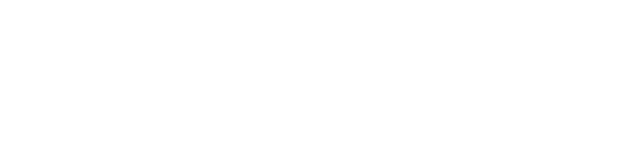
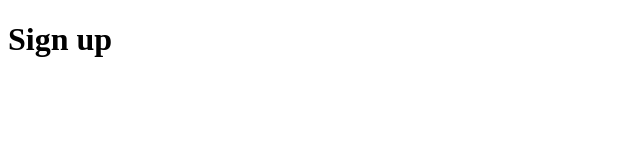
Before and after one commit to SELAM1999/FeatureBranchWorkflow, a plain HTML site: page signup.html in a window 1280 px wide. Shown: the whole page, without its empty margins (0-640 px from the left). Drawn offline with Linux system fonts and the light colour scheme.

Commit message:
add content to signup

```diff
--- a/signup.html
+++ b/signup.html
@@ -3,9 +3,9 @@
 <head>
     <meta charset="UTF-8">
     <meta name="viewport" content="width=device-width, initial-scale=1.0">
-    <title>Document</title>
+    <title>Git Branches Project</title>
 </head>
 <body>
-
+   <h1>Sign up</h1>
 </body>
 </html>
```
